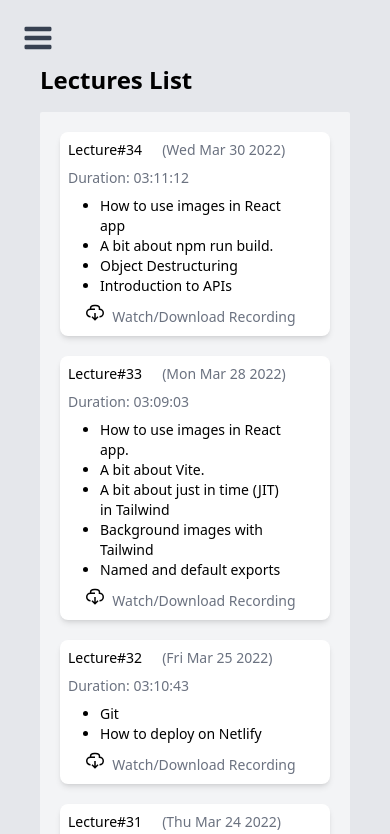
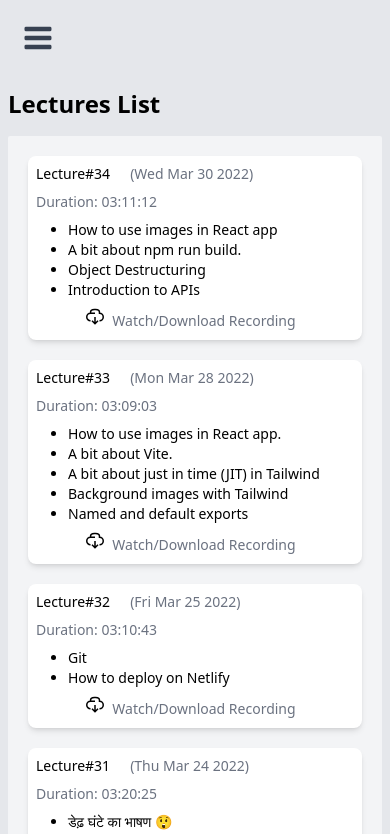
Before and after one commit to Anamika7452/codeyogiclone, a React (Vite) app: page /lectures in a window 390 px wide. Shown: the top 834 px of the page. Built offline with nearby package versions, Linux system fonts and the light colour scheme.

Commit message:
make it responsive

```diff
--- a/src/AssignmentDetailList.jsx
+++ b/src/AssignmentDetailList.jsx
@@ -17,10 +17,12 @@ const AssignmentDetailList = (props) => {
   return (
     <>
       <SecondaryCard>
-        <div className="sm:px-16 mx-5 py-5 space-y-5 ">
-          <AssignmentDetailCard
-            selectedAssignment={selectedAssignment}
-          ></AssignmentDetailCard>
+        <div className="mt-20">
+          <div className="sm:px-16 mx-5 py-5 space-y-5 ">
+            <AssignmentDetailCard
+              selectedAssignment={selectedAssignment}
+            ></AssignmentDetailCard>
+          </div>
         </div>
       </SecondaryCard>
     </>
--- a/src/AssignmentsList.jsx
+++ b/src/AssignmentsList.jsx
@@ -1,16 +1,20 @@
-import React from 'react';
-import H1 from './H1';
-import SecondaryCard from './SecondaryCard'
-import AssignmentCard from './AssignmentCard'
-import assignmentData from './MockData/assignments';
+import React from "react";
+import H1 from "./H1";
+import SecondaryCard from "./SecondaryCard";
+import AssignmentCard from "./AssignmentCard";
+import assignmentData from "./MockData/assignments";
 
-const AssignmentsList = props => {
+const AssignmentsList = (props) => {
   return (
     <>
+      <div className="mt-20">
         <H1>Assignments List</H1>
+      </div>
       <SecondaryCard>
         <div className="sm:px-16 mx-5 py-5 space-y-5">
-           {assignmentData.map((assignment) => (<AssignmentCard assignment={assignment}></AssignmentCard>))}
+          {assignmentData.map((assignment) => (
+            <AssignmentCard assignment={assignment}></AssignmentCard>
+          ))}
         </div>
       </SecondaryCard>
     </>
--- a/src/LecturesList.jsx
+++ b/src/LecturesList.jsx
@@ -7,8 +7,9 @@ import lecutreData from "./MockData/lectures";
 const LecturesList = (props) => {
   return (
     <>
-      <H1>Lectures List</H1>
-
+      <div className="mt-20">
+        <H1>Lectures List</H1>
+      </div>
       <SecondaryCard>
         <div className="sm:px-16 mx-5 py-5 space-y-5">
           {lecutreData.map((lecture) => (
--- a/src/MainLayout.jsx
+++ b/src/MainLayout.jsx
@@ -31,7 +31,7 @@ const MainLayout = (props) => {
             <SideBar onChange={sideBarNotVisible} onClick={sideBarVisible} />
           )}
         </div>
-        <div className="sm:flex-grow sm:p-20 px-10 py-16 bg-gray-200 space-y-4">
+        <div className="sm:flex-grow sm:p-20 px-2 py-2 bg-gray-200 space-y-4">
           <Outlet />
         </div>
       </div>
--- a/src/SideBar.jsx
+++ b/src/SideBar.jsx
@@ -9,8 +9,8 @@ import { AiOutlineCloseCircle } from "react-icons/ai";
 const SideBar = (props) => {
   return (
     <div className={props.onClick}>
-      <div className=" bg-gray-800 space-y-4 w-48 p-5 sm:py-2 sm:w-60 flex flex-col justify-between  h-screen sticky top-0 ">
-        <div className="sm:hidden block text-3xl text-white absolute top-0 left-40">
+      <div className=" bg-gray-800 space-y-4 w-80 p-5 sm:py-2 sm:w-60 flex flex-col justify-between  h-screen sticky top-0 ">
+        <div className="sm:hidden block text-3xl text-white absolute top-0 left-72 sm:left-40">
           <AiOutlineCloseCircle onClick={props.onChange} />
         </div>
         <div>
```
Lines whose indentation alone changed are shown as unchanged.
